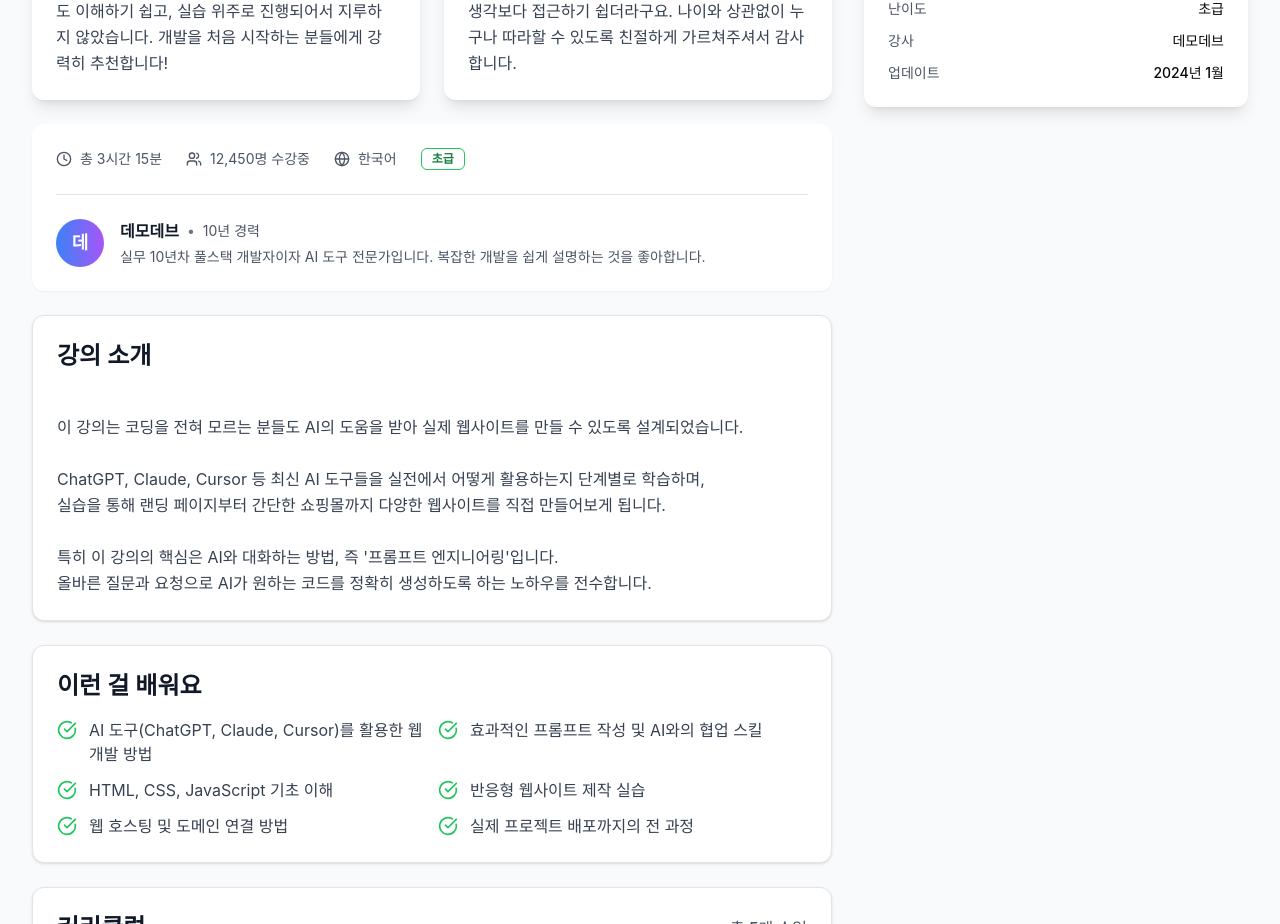
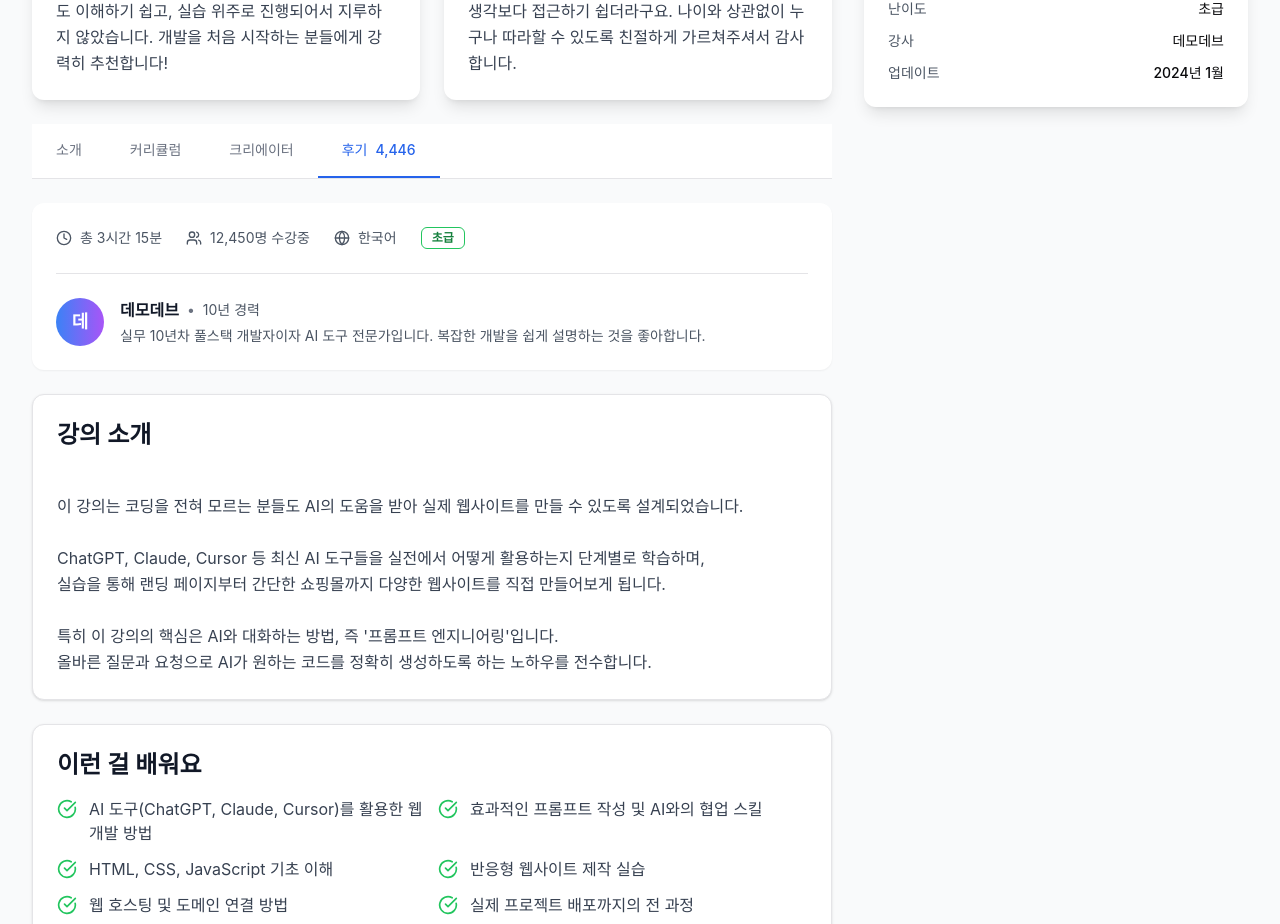
Before and after one commit to demodev-lab/demodev-lecture, a Next.js app: page /lecture/1 in a window 1280 px wide. Shown: the part 898-1822 px from the top of the page. Built offline with nearby package versions, Linux system fonts and the light colour scheme.

Commit message:
feat(VZOG-11): 강의 상세 탭 추가 및 링크 연결

```diff
--- a/app/lecture/[id]/page.tsx
+++ b/app/lecture/[id]/page.tsx
@@ -4,6 +4,7 @@ import { notFound } from "next/navigation";
 // Lecture Components
 import VideoHeroSection from "@/components/lecture/VideoHeroSection";
 import BestReviewsSection from "@/components/lecture/BestReviewsSection";
+import LectureNavigation from "@/components/lecture/LectureNavigation";
 import LectureMetaInfo from "@/components/lecture/LectureMetaInfo";
 import LearningOutcomesSection from "@/components/lecture/LearningOutcomesSection";
 import CurriculumSection from "@/components/lecture/CurriculumSection";
@@ -48,6 +49,7 @@ export default async function LecturePage({ params }: LecturePageProps) {
           <div className="lg:col-span-2 space-y-6">
             <VideoHeroSection lecture={lecture} />
             <BestReviewsSection />
+            <LectureNavigation lecture={lecture} />
             <LectureMetaInfo lecture={lecture} />
             <LearningOutcomesSection lecture={lecture} />
             <CurriculumSection lecture={lecture} />
--- a/components/lecture/CurriculumSection.tsx
+++ b/components/lecture/CurriculumSection.tsx
@@ -7,7 +7,7 @@ interface CurriculumSectionProps {
 
 export default function CurriculumSection({ lecture }: CurriculumSectionProps) {
   return (
-    <Card>
+    <Card id="curriculum">
       <CardContent className="p-6">
         <div className="flex items-center justify-between mb-6">
           <h2 className="text-2xl font-semibold text-gray-900">
--- a/components/lecture/LearningOutcomesSection.tsx
+++ b/components/lecture/LearningOutcomesSection.tsx
@@ -10,7 +10,7 @@ export default function LearningOutcomesSection({ lecture }: LearningOutcomesSec
   return (
     <>
       {/* Course Description */}
-      <Card>
+      <Card id="lecture-description">
         <CardContent className="p-6">
           <h2 className="text-2xl font-semibold text-gray-900 mb-4">
             강의 소개
--- a/components/lecture/LectureMetaInfo.tsx
+++ b/components/lecture/LectureMetaInfo.tsx
@@ -38,7 +38,7 @@ export default function LectureMetaInfo({ lecture }: LectureMetaInfoProps) {
         </div>
 
         {/* Instructor Info */}
-        <div className="flex items-center mt-6 pt-6 border-t">
+        <div id="instructor" className="flex items-center mt-6 pt-6 border-t">
           <div className="w-12 h-12 bg-gradient-to-r from-blue-500 to-purple-500 rounded-full mr-4 flex items-center justify-center">
             <span className="text-lg font-semibold text-white">
               {lecture.instructor.name[0]}
--- /dev/null
+++ b/components/lecture/LectureNavigation.tsx
@@ -0,0 +1,79 @@
+"use client";
+
+import { useState } from "react";
+import { Lecture } from "@/app/lecture/[id]/lectures";
+
+interface LectureNavigationProps {
+  lecture: Lecture;
+}
+
+interface NavItem {
+  id: string;
+  label: string;
+  count?: number;
+}
+
+export default function LectureNavigation({ lecture }: LectureNavigationProps) {
+  const [activeTab, setActiveTab] = useState("후기");
+
+  const navItems: NavItem[] = [
+    { id: "소개", label: "소개" },
+    { id: "커리큘럼", label: "커리큘럼" },
+    { id: "크리에이터", label: "크리에이터" },
+    { id: "후기", label: "후기", count: lecture.reviews || 0 },
+  ];
+
+  const handleTabClick = (tabId: string) => {
+    setActiveTab(tabId);
+
+    // 해당 섹션으로 스크롤
+    const sectionId = getSectionId(tabId);
+    const element = document.getElementById(sectionId);
+    if (element) {
+      element.scrollIntoView({
+        behavior: 'smooth',
+        block: 'start',
+        inline: 'nearest'
+      });
+    }
+  };
+
+  const getSectionId = (tabId: string): string => {
+    switch (tabId) {
+      case "소개": return "lecture-description";
+      case "커리큘럼": return "curriculum";
+      case "크리에이터": return "instructor";
+      case "후기": return "reviews";
+      default: return "";
+    }
+  };
+
+  return (
+    <div className="bg-white border-b sticky top-0 z-10">
+      <div className="max-w-4xl">
+        <nav className="flex">
+          {navItems.map((item) => (
+            <button
+              key={item.id}
+              onClick={() => handleTabClick(item.id)}
+              className={`
+                flex items-center px-6 py-4 text-sm font-medium border-b-2 transition-colors
+                ${activeTab === item.id
+                  ? 'text-blue-600 border-blue-600'
+                  : 'text-gray-500 border-transparent hover:text-gray-700 hover:border-gray-300'
+                }
+              `}
+            >
+              <span>{item.label}</span>
+              {item.count !== undefined && (
+                <span className={`ml-2 ${activeTab === item.id ? 'text-blue-600' : 'text-gray-400'}`}>
+                  {item.count.toLocaleString()}
+                </span>
+              )}
+            </button>
+          ))}
+        </nav>
+      </div>
+    </div>
+  );
+}
--- a/components/lecture/ReviewsSection.tsx
+++ b/components/lecture/ReviewsSection.tsx
@@ -8,7 +8,7 @@ interface ReviewsSectionProps {
 
 export default function ReviewsSection({ lecture }: ReviewsSectionProps) {
   return (
-    <Card>
+    <Card id="reviews">
       <CardContent className="p-6">
         <div className="flex items-center justify-between mb-6">
           <h2 className="text-2xl font-semibold text-gray-900">
```
